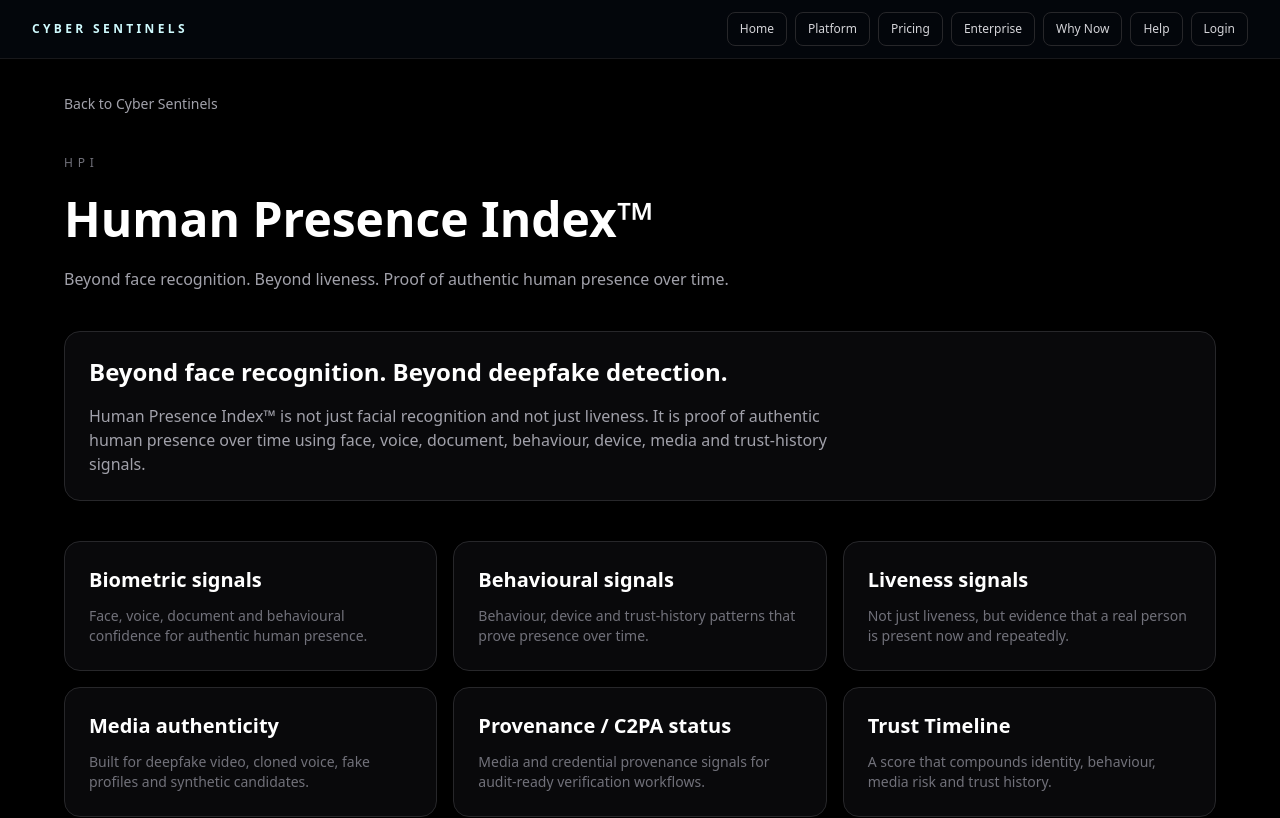
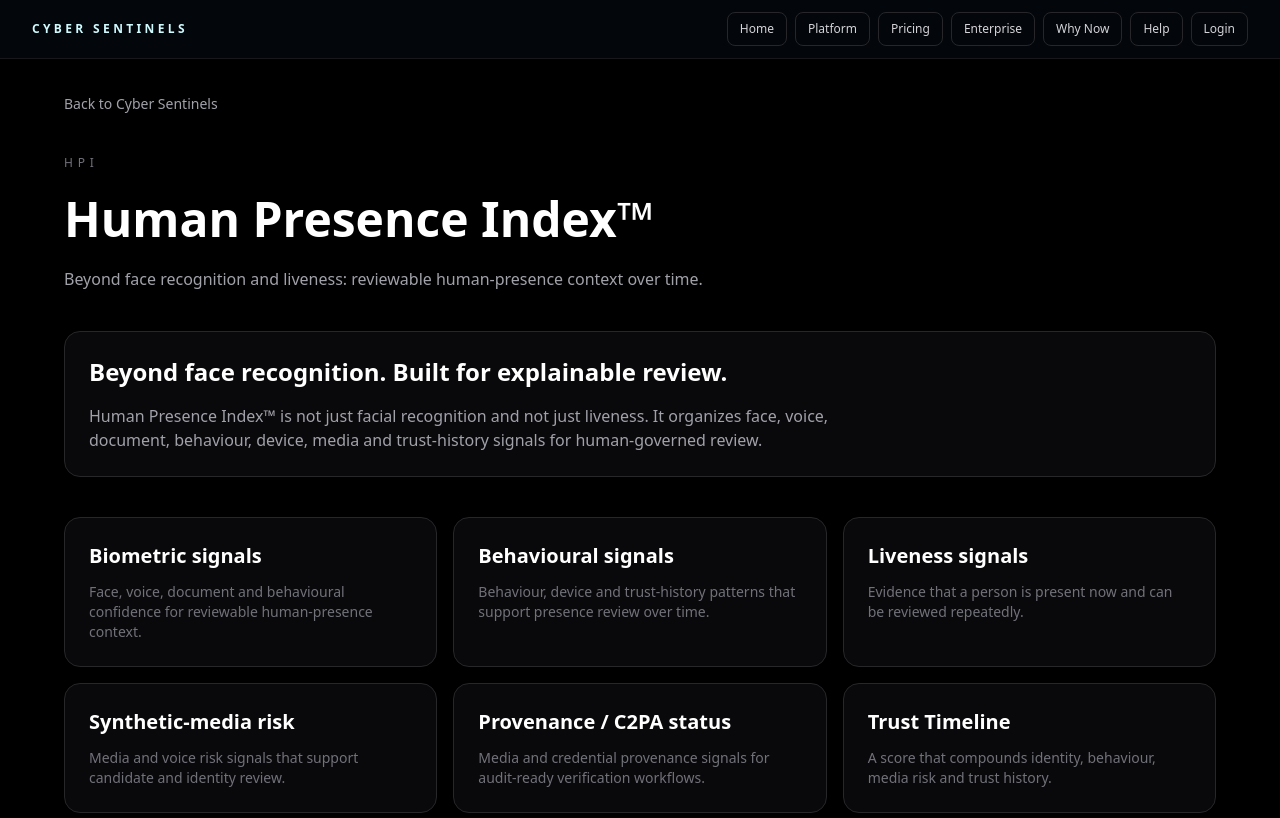
Before and after one commit to emeaexecutive/Cyber-Sentinels-V2, a Next.js app: page /human-presence-index in a window 1280 px wide. Shown: the top 818 px of the page. Built offline with nearby package versions, Linux system fonts and the light colour scheme; no server answers.

Commit message:
Complete enterprise confidence and operator readiness phase

```diff
--- a/app/admin/founder-control/page.tsx
+++ b/app/admin/founder-control/page.tsx
@@ -413,12 +413,13 @@ export default async function FounderControlPage() {
               ["Launch notes", String(notes.length), "text-zinc-100"],
             ]}
           />
-          <div className="mt-5 grid gap-3 md:grid-cols-2 xl:grid-cols-4">
+          <div className="mt-5 grid gap-3 md:grid-cols-2 xl:grid-cols-5">
             {[
               ["Deployment readiness", readiness.status, readiness.blockers.length ? "BLOCKED" : readiness.cautions.length ? "CAUTION" : "READY"],
               ["Runtime validation", failedApiTests.length ? "API checks need review" : "Runtime checks linked", failedApiTests.length ? "CAUTION" : "READY"],
               ["Workflow health", activationProgress >= 80 && !unresolvedEscalations.length ? "Operational flow ready" : "Workflow review needed", activationProgress >= 80 && !unresolvedEscalations.length ? "READY" : "CAUTION"],
               ["Integration warnings", attentionItems.filter((item) => /disabled|missing|failed/i.test(item)).length ? "Warnings present" : "No warnings", attentionItems.filter((item) => /disabled|missing|failed/i.test(item)).length ? "CAUTION" : "READY"],
+              ["Trust integrity", relationships.count && receiptRows.length && replaySessions.count ? "Continuity visible" : "Continuity review needed", relationships.count && receiptRows.length && replaySessions.count ? "READY" : "CAUTION"],
             ].map(([label, value, state]) => (
               <div key={label} className="rounded-lg border border-zinc-800 bg-black p-4">
                 <p className="text-xs uppercase tracking-[0.16em] text-zinc-600">{label}</p>
--- a/app/admin/runtime-validation/page.tsx
+++ b/app/admin/runtime-validation/page.tsx
@@ -27,7 +27,7 @@ function getRequestBaseUrl(host: string | null, proto: string | null) {
 }
 
 function stateLabel(state: ValidationState) {
-  return state;
+  return state === "FAIL" ? "FAILURE" : state;
 }
 
 function stateClass(state: ValidationState) {
--- a/app/enterprise/page.tsx
+++ b/app/enterprise/page.tsx
@@ -1,12 +1,12 @@
 import Link from "next/link";
 
 const useCases = [
-  "Workforce and contractor verification",
-  "High-risk workflow review",
-  "Evidence-backed operational decisions",
-  "Trust and safety operations",
-  "Governance and audit readiness",
-  "AI-native workflow oversight",
+  "Hiring Security",
+  "Explainable Governance",
+  "Verification Receipts",
+  "Replayable Trust Timelines",
+  "Evidence Chains",
+  "Human-Governed Review",
 ];
 
 export default function EnterprisePage() {
@@ -18,11 +18,12 @@ export default function EnterprisePage() {
             Enterprise
           </p>
           <h1 className="mt-4 text-4xl font-semibold md:text-5xl">
-            Governed trust workflows for enterprise operations.
+            Operational Trust Infrastructure for AI-era workflows.
           </h1>
           <p className="mt-4 max-w-3xl text-sm leading-7 text-zinc-400">
-            Cyber Sentinels helps enterprise teams connect evidence, review,
-            decisions and auditability into explainable trust workflows.
+            Cyber Sentinels helps enterprise teams connect evidence, human
+            review, governance actions, verification receipts and replayable
+            timelines into explainable operational trust workflows.
           </p>
           <p className="mt-3 max-w-3xl text-sm leading-7 text-zinc-500">
             Detection and provenance are signals. Trust requires orchestration
--- a/app/human-presence-index/page.tsx
+++ b/app/human-presence-index/page.tsx
@@ -3,19 +3,19 @@ import Link from "next/link";
 const categories = [
   {
     name: "Biometric signals",
-    copy: "Face, voice, document and behavioural confidence for authentic human presence.",
+    copy: "Face, voice, document and behavioural confidence for reviewable human-presence context.",
   },
   {
     name: "Behavioural signals",
-    copy: "Behaviour, device and trust-history patterns that prove presence over time.",
+    copy: "Behaviour, device and trust-history patterns that support presence review over time.",
   },
   {
     name: "Liveness signals",
-    copy: "Not just liveness, but evidence that a real person is present now and repeatedly.",
+    copy: "Evidence that a person is present now and can be reviewed repeatedly.",
   },
   {
-    name: "Media authenticity",
-    copy: "Built for deepfake video, cloned voice, fake profiles and synthetic candidates.",
+    name: "Synthetic-media risk",
+    copy: "Media and voice risk signals that support candidate and identity review.",
   },
   {
     name: "Provenance / C2PA status",
@@ -45,21 +45,20 @@ export default function HumanPresenceIndexPage() {
           </h1>
 
           <p className="mt-6 max-w-3xl text-zinc-400">
-            Beyond face recognition. Beyond liveness. Proof of authentic human
-            presence over time.
+            Beyond face recognition and liveness: reviewable human-presence
+            context over time.
           </p>
         </section>
 
         <section className="mt-10 rounded-2xl border border-zinc-800 bg-zinc-950 p-6">
           <h2 className="text-2xl font-semibold">
-            Beyond face recognition. Beyond deepfake detection.
+            Beyond face recognition. Built for explainable review.
           </h2>
 
           <p className="mt-4 max-w-3xl text-zinc-400">
             Human Presence Index™ is not just facial recognition and not just
-            liveness. It is proof of authentic human presence over time using
-            face, voice, document, behaviour, device, media and
-            trust-history signals.
+            liveness. It organizes face, voice, document, behaviour, device,
+            media and trust-history signals for human-governed review.
           </p>
         </section>
 
--- a/app/marketplace-trust/page.tsx
+++ b/app/marketplace-trust/page.tsx
@@ -72,7 +72,7 @@ export default function MarketplaceTrustPage() {
           {[
             [
               "Verified Humans",
-              "Human Presence Index, liveness and step-up checks for real-user assurance.",
+              "Human Presence Index, liveness and step-up checks for reviewable user assurance.",
             ],
             [
               "Verified Sellers / Creators",
@@ -87,7 +87,7 @@ export default function MarketplaceTrustPage() {
               "Agent registry, permissions and policy status before autonomous actions.",
             ],
             [
-              "Deepfake / Media Risk",
+              "Synthetic-Media Risk",
               "Reality Passport, Origin Trace and media-risk signals for uploads.",
             ],
             [
--- a/app/origin-trace/page.tsx
+++ b/app/origin-trace/page.tsx
@@ -29,8 +29,8 @@ export default function OriginTracePage() {
           </h1>
 
           <p className="mt-6 max-w-3xl text-zinc-400">
-            Detection tells you if something may be fake. Origin Trace™ asks
-            where it may have come from.
+            Detection can surface uncertainty. Origin Trace™ asks where media,
+            credentials or evidence may have come from.
           </p>
         </section>
 
@@ -39,7 +39,7 @@ export default function OriginTracePage() {
             Cyber Sentinels uses confidence-based wording: likely source,
             attribution confidence, source pattern review, metadata integrity,
             watermark status, C2PA status and upload chain evidence. It does
-            not claim to always identify the creator of a fake.
+            not claim certainty about source identity.
           </p>
         </section>
 
@@ -63,7 +63,7 @@ export default function OriginTracePage() {
             href="/deepfake-detection"
             className="rounded-xl bg-white px-5 py-3 font-semibold text-black"
           >
-            Deepfake Detection
+            Media Risk Review
           </Link>
           <Link
             href="/reality-passport"
--- a/app/platform/page.tsx
+++ b/app/platform/page.tsx
@@ -16,7 +16,7 @@ export default function PlatformPage() {
             Platform
           </p>
           <h1 className="mt-4 text-4xl font-semibold md:text-5xl">
-            Explainable trust orchestration for AI-era workflows.
+            Operational Trust Infrastructure for AI-era workflows.
           </h1>
           <p className="mt-4 max-w-3xl text-sm leading-7 text-zinc-400">
             Cyber Sentinels combines operational workflows, evidence chains,
--- a/lib/marketplace/trustLayer.ts
+++ b/lib/marketplace/trustLayer.ts
@@ -97,7 +97,7 @@ export const demoMarketplaceUseCases: MarketplaceUseCase[] = [
     title: "Creator platform checks synthetic media",
     marketplace_type: "creator_platform",
     trust_object: "verified_media",
-    summary: "Reality Passport and deepfake/media risk review for uploads.",
+    summary: "Reality Passport and synthetic-media risk review for uploads.",
     recommended_flow: "reality_passport + origin_trace",
   },
   {
--- a/lib/trust-engine/liveSignals.ts
+++ b/lib/trust-engine/liveSignals.ts
@@ -43,7 +43,7 @@ const demoEvents = [
   "Voice anomaly detected",
   "Human Presence Index recalculated",
   "Origin Trace weak",
-  "Deepfake risk increased",
+  "Synthetic-media risk increased",
   "Manual review requested",
   "Reality Passport updated",
   "Admin decision completed",
@@ -55,7 +55,8 @@ function inferSeverity(event: string): RadarSeverity {
 
   if (
     lower.includes("critical") ||
-    lower.includes("deepfake") ||
+    lower.includes("synthetic-media") ||
+    lower.includes("synthetic media") ||
     lower.includes("unknown entity")
   ) {
     return "critical";
@@ -109,7 +110,12 @@ function inferSourceType(event: string) {
 
   if (lower.includes("agent")) return "AI agent";
   if (lower.includes("candidate") || lower.includes("hiring")) return "Candidate verification";
-  if (lower.includes("deepfake") || lower.includes("voice") || lower.includes("image")) {
+  if (
+    lower.includes("synthetic-media") ||
+    lower.includes("synthetic media") ||
+    lower.includes("voice") ||
+    lower.includes("image")
+  ) {
     return "Synthetic media";
   }
   if (lower.includes("reality")) return "Reality Passport";
--- a/lib/trust-engine/predictions.ts
+++ b/lib/trust-engine/predictions.ts
@@ -178,7 +178,7 @@ export function predictTrustRisk(sources: PredictionSources): TrustPrediction {
     )
   ).length;
   const riskSignalCount = signals.filter((signal) =>
-    /(drift|anomaly|risk|deepfake|mismatch|weak|escalat)/i.test(
+    /(drift|anomaly|risk|synthetic|mismatch|weak|escalat)/i.test(
       signal.event ?? ""
     )
   ).length;
@@ -224,7 +224,7 @@ export function predictTrustRisk(sources: PredictionSources): TrustPrediction {
 
   if (maxSyntheticRisk >= 50 || maxVoiceRisk >= 45 || maxVideoRisk >= 45) {
     score += 20;
-    factors.push("Deepfake probability increasing");
+    factors.push("Synthetic-media risk increasing");
     emittedSignals.push("Synthetic escalation forecast");
   }
 
```
Also changed, not shown: app/enterprise/hiring-security/page.tsx (+4 -3 lines), 2 other files (tests, documents, lock files or other folders).
